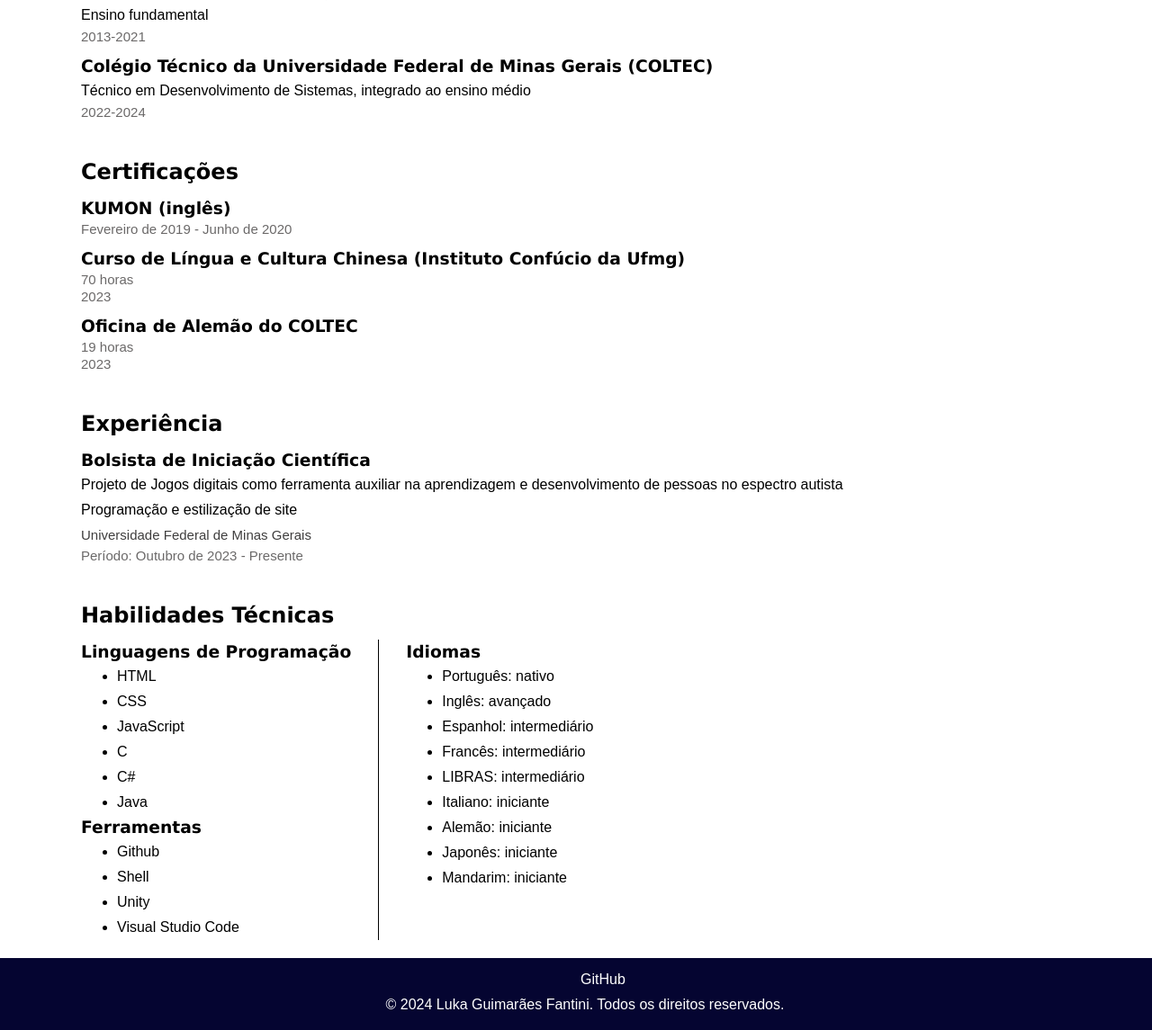
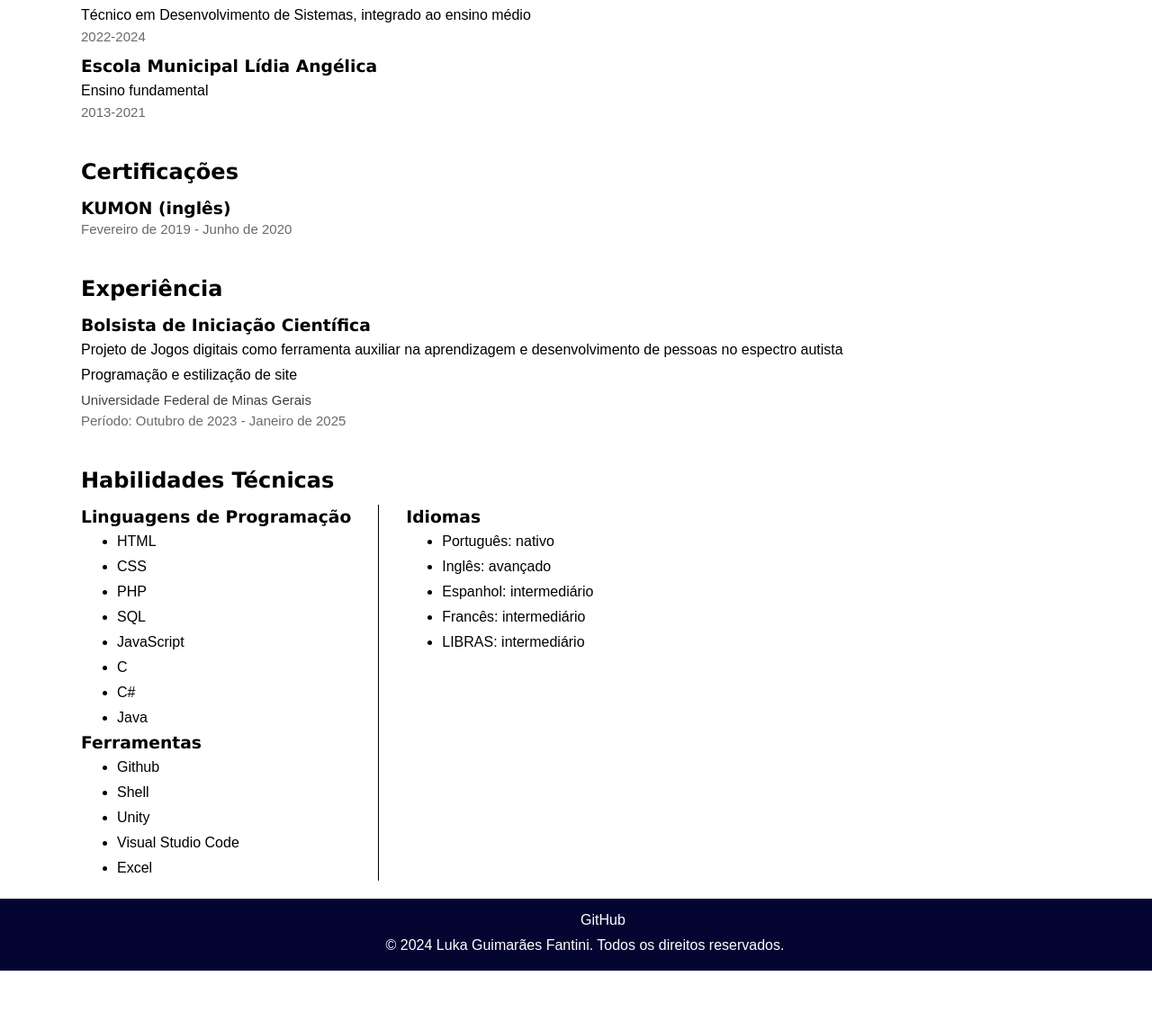
Before and after one commit to FantiniTxT/Curriculum-Vitae.github.io, a plain HTML site: page index.html in a window 1280 px wide. Shown: the part 584-1729 px from the top of the page at 90% size. After the commit the page ends 1663 px from the top, so only its background shows below. Drawn offline with Linux system fonts and the light colour scheme.

Commit message:
Atualizar informações do currículo

```diff
--- a/index.html
+++ b/index.html
@@ -31,14 +31,14 @@
         <section id="Educacao">
             <h2>Educação</h2>
             <div>
+                <h3>Colégio Técnico da Universidade Federal de Minas Gerais (COLTEC)</h3>
+                <p>Técnico em Desenvolvimento de Sistemas, integrado ao ensino médio</p>
+                <p class="periodo">2022-2024</p>
+            </div>
+            <div>
                 <h3>Escola Municipal Lídia Angélica</h3>
                 <p>Ensino fundamental</p>
                 <p class="periodo">2013-2021</p>
-            </div>
-            <div>
-                <h3>Colégio Técnico da Universidade Federal de Minas Gerais (COLTEC)</h3>
-                <p>Técnico em Desenvolvimento de Sistemas, integrado ao ensino médio</p>
-                <p class="periodo">2022-2024</p>
             </div>
         </section>
         <section id="Certificacoes">
@@ -46,16 +46,6 @@
             <div>
                 <h3><strong>KUMON (inglês)</strong></h3>
                 <p class="periodo">Fevereiro de 2019 - Junho de 2020</p>
-            </div>
-            <div>
-                <h3></strong>Curso de Língua e Cultura Chinesa (Instituto Confúcio da Ufmg)</strong></h3>
-                <p class="periodo">70 horas</p>
-                <p class="periodo">2023</p>
-            </div>
-            <div>
-                <h3></strong>Oficina de Alemão do COLTEC</strong></h3>
-                <p class="periodo">19 horas</p>
-                <p class="periodo">2023</p>
             </div>
         </section>
         <section id="Experiencia">
@@ -65,7 +55,7 @@
                 <p>Projeto de Jogos digitais como ferramenta auxiliar na aprendizagem e desenvolvimento de pessoas no espectro autista</p>
                 <p>Programação e estilização de site</p>
                 <p class="local">Universidade Federal de Minas Gerais</p>
-                <p class="periodo">Período: Outubro de 2023 - Presente</p>
+                <p class="periodo">Período: Outubro de 2023 - Janeiro de 2025</p>
             </div>
         </section>
         <section id="HabilidadesTecnicas">
@@ -77,6 +67,8 @@
                         <ul>
                             <li>HTML</li>
                             <li>CSS</li>
+                            <li>PHP</li>
+                            <li>SQL</li>
                             <li>JavaScript</li>
                             <li>C</li>
                             <li>C#</li>
@@ -90,6 +82,7 @@
                             <li>Shell</li>
                             <li>Unity</li>
                             <li>Visual Studio Code</li>
+                            <li>Excel</li>
                         </ul>
                     </div>
                 </div>
@@ -101,10 +94,6 @@
                         <li>Espanhol: intermediário</li>
                         <li>Francês: intermediário</li>
                         <li>LIBRAS: intermediário</li>
-                        <li>Italiano: iniciante</li>
-                        <li>Alemão: iniciante</li>
-                        <li>Japonês: iniciante</li>
-                        <li>Mandarim: iniciante</li>
                     </ul>
                 </div>
             </div>
```
